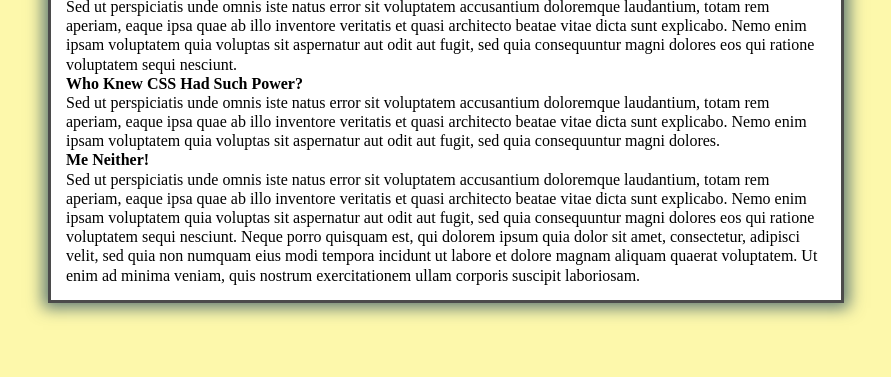
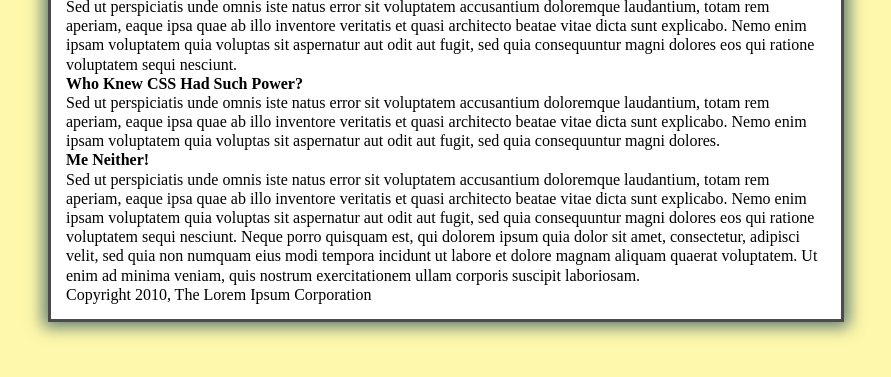
Before and after one commit to GromoBoa/grouptest, a plain HTML site: page index.html in a window 1280 px wide. Shown: the part 323-700 px from the top of the page, without its empty margins (194-1085 px from the left). Drawn offline with Linux system fonts and the light colour scheme.

Commit message:
add copyright

```diff
--- a/index.html
+++ b/index.html
@@ -29,5 +29,7 @@
       ratione voluptatem sequi nesciunt. Neque porro quisquam est, qui dolorem ipsum quia dolor sit amet, consectetur,
       adipisci velit, sed quia non numquam eius modi tempora incidunt ut labore et dolore magnam aliquam quaerat
       voluptatem. Ut enim ad minima veniam, quis nostrum exercitationem ullam corporis suscipit laboriosam.</p>
+
+      <p>Copyright 2010, The Lorem Ipsum Corporation</p>
 </body>
 </html>
```
